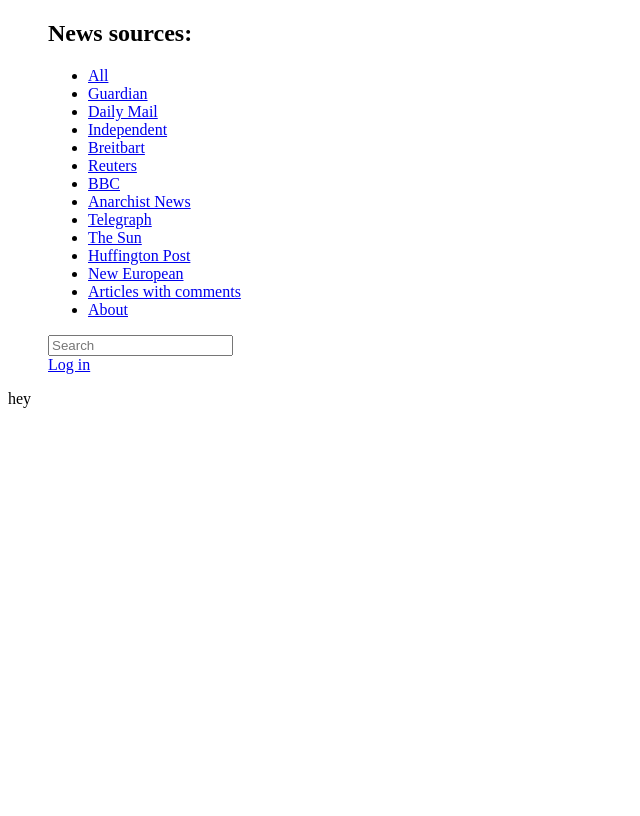
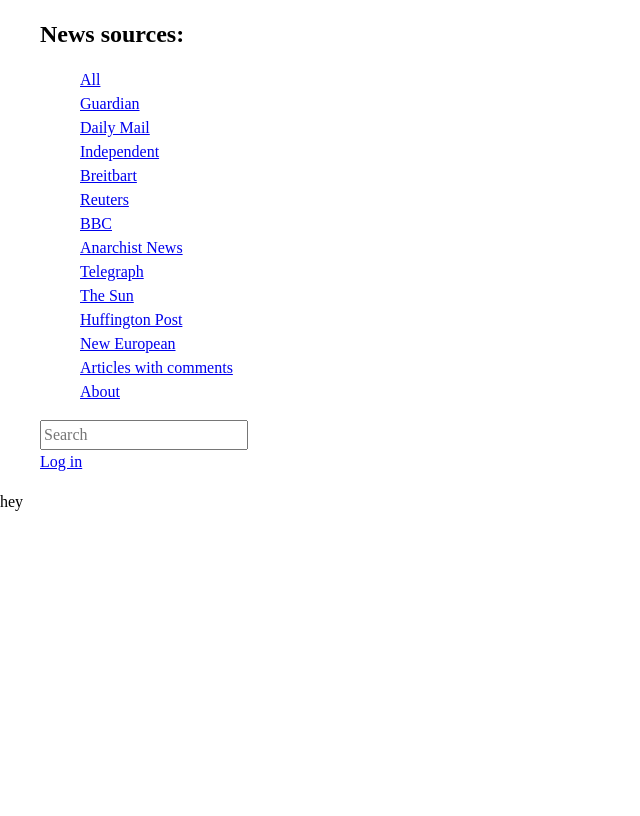
Before and after one commit to keeperofkeys/healthy-feed, a Django app: page /about/ in a window 1280 px wide. Shown: the whole page, without its empty margins (0-640 px from the left). Before the commit the page ends 408 px from the top, so only its background shows below. Run offline with Django 3.2, Linux system fonts and the light colour scheme; style sheets or scripts are compiled from the project's sources; parts of the project's set-up code (start-up, migrations or seed data) failed here and were passed over.

Commit message:
set up IDE/collectstatic pipeline for sass

```diff
--- /dev/null
+++ b/main/assets/scss/_reset.scss
@@ -0,0 +1,78 @@
+/* Box sizing rules */
+*,
+*::before,
+*::after {
+  box-sizing: border-box;
+}
+
+/* Remove default padding */
+ul[class],
+ol[class] {
+  padding: 0;
+}
+
+/* Remove default margin */
+body,
+h1,
+h2,
+h3,
+h4,
+p,
+ul[class],
+ol[class],
+li,
+figure,
+figcaption,
+blockquote,
+dl,
+dd {
+  margin: 0;
+}
+
+/* Set core body defaults */
+body {
+  min-height: 100vh;
+  scroll-behavior: smooth;
+  text-rendering: optimizeSpeed;
+  line-height: 1.5;
+}
+
+/* Remove list styles on ul, ol elements with a class attribute */
+ul[class],
+ol[class] {
+  list-style: none;
+}
+
+/* A elements that don't have a class get default styles */
+a:not([class]) {
+  text-decoration-skip-ink: auto;
+}
+
+/* Make images easier to work with */
+img {
+  max-width: 100%;
+  display: block;
+}
+
+/* Natural flow and rhythm in articles by default */
+article > * + * {
+  margin-top: 1em;
+}
+
+/* Inherit fonts for inputs and buttons */
+input,
+button,
+textarea,
+select {
+  font: inherit;
+}
+
+/* Remove all animations and transitions for people that prefer not to see them */
+@media (prefers-reduced-motion: reduce) {
+  * {
+    animation-duration: 0.01ms !important;
+    animation-iteration-count: 1 !important;
+    transition-duration: 0.01ms !important;
+    scroll-behavior: auto !important;
+  }
+}
--- /dev/null
+++ b/main/assets/scss/base.scss
@@ -0,0 +1,8 @@
+@import "./reset";
+
+menu {
+    ul {
+        list-style: none;
+        color: green;
+    }
+}
--- a/main/templates/base.html
+++ b/main/templates/base.html
@@ -1,8 +1,10 @@
+{% load static %}
+
 <!DOCTYPE html>
 <html lang="en-gb">
     <head>
         <title>{% block page_title %}News aggregator{% endblock %} : The Feed</title>
-        <script src="https://code.jquery.com/jquery-3.4.1.min.js"></script>
+        <link href="{% static 'base.css' %}" rel="stylesheet" />
     </head>
     <body>
     <menu>
```
Also changed, not shown: feeds/settings.py (+17 -0 lines).
